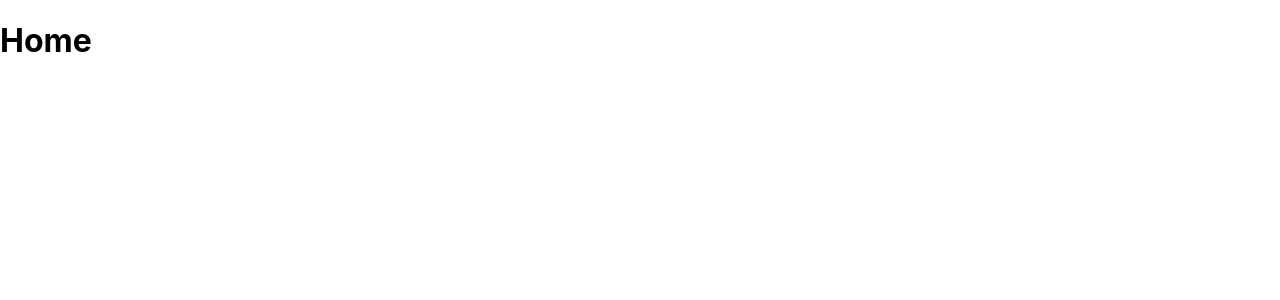
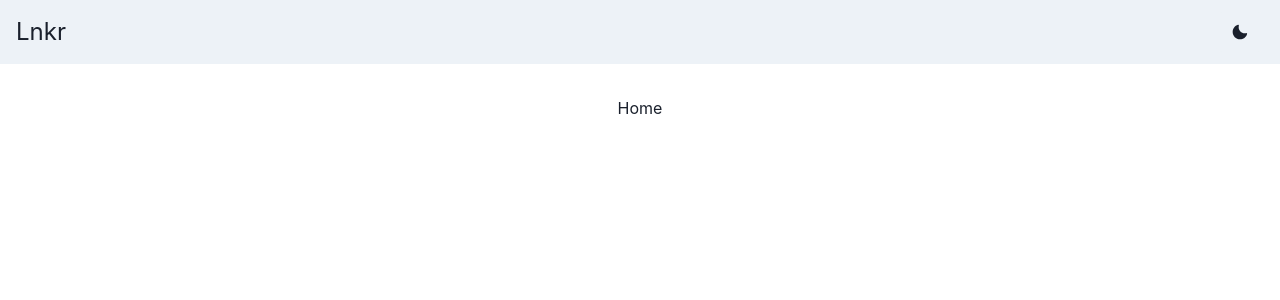
Before and after one commit to vafomin/lnkr, a React (Vite) app in the folder frontend/: page / in a window 1280 px wide. Shown: the top 300 px of the page. Built offline with nearby package versions, Linux system fonts and the light colour scheme.

Commit message:
frontend: feat: add header

```diff
--- a/frontend/package.json
+++ b/frontend/package.json
@@ -8,6 +8,11 @@
     "preview": "vite preview"
   },
   "dependencies": {
+    "@chakra-ui/icons": "^1.1.7",
+    "@chakra-ui/react": "^1.8.8",
+    "@emotion/react": "^11",
+    "@emotion/styled": "^11",
+    "framer-motion": "^6",
     "react": "^18.0.0",
     "react-dom": "^18.0.0",
     "react-router-dom": "6"
--- a/frontend/src/App.tsx
+++ b/frontend/src/App.tsx
@@ -1,13 +1,19 @@
 import { Routes, Route } from "react-router-dom";
+import { Box } from "@chakra-ui/react";
+import Header from "./components/Header";
+
 import Home from "./pages/Home";
 import NotFound from "./pages/NotFound";
 
 const App: React.FC = () => {
   return (
-    <Routes>
-      <Route path="/" element={<Home />} />
-      <Route path="*" element={<NotFound />} />
-    </Routes>
+    <Box>
+      <Header />
+      <Routes>
+        <Route path="/" element={<Home />} />
+        <Route path="*" element={<NotFound />} />
+      </Routes>
+    </Box>
   );
 };
 
--- /dev/null
+++ b/frontend/src/components/Header.tsx
@@ -0,0 +1,34 @@
+import {
+  Box,
+  Flex,
+  Button,
+  Text,
+  useColorModeValue,
+  Stack,
+  useColorMode,
+} from "@chakra-ui/react";
+import { MoonIcon, SunIcon } from "@chakra-ui/icons";
+
+const Header: React.FC = () => {
+  const { colorMode, toggleColorMode } = useColorMode();
+
+  return (
+    <Box bg={useColorModeValue("gray.100", "gray.900")} px={4}>
+      <Flex h={16} alignItems="center" justifyContent="space-between">
+        <Box>
+          <Text fontSize="2xl">Lnkr</Text>
+        </Box>
+
+        <Flex alignItems="center">
+          <Stack direction="row" spacing={7}>
+            <Button onClick={toggleColorMode}>
+              {colorMode === "light" ? <MoonIcon /> : <SunIcon />}
+            </Button>
+          </Stack>
+        </Flex>
+      </Flex>
+    </Box>
+  );
+};
+
+export default Header;
--- a/frontend/src/main.tsx
+++ b/frontend/src/main.tsx
@@ -1,13 +1,16 @@
 import React from "react";
 import ReactDOM from "react-dom/client";
 import { BrowserRouter } from "react-router-dom";
+import { ChakraProvider } from "@chakra-ui/react";
 import App from "./App";
 import "./index.css";
 
 ReactDOM.createRoot(document.getElementById("root")!).render(
   <React.StrictMode>
-    <BrowserRouter>
-      <App />
-    </BrowserRouter>
+    <ChakraProvider>
+      <BrowserRouter>
+        <App />
+      </BrowserRouter>
+    </ChakraProvider>
   </React.StrictMode>
 );
--- a/frontend/src/pages/Home.tsx
+++ b/frontend/src/pages/Home.tsx
@@ -1,5 +1,13 @@
+import { Container, Center } from "@chakra-ui/react";
+
 const Home: React.FC = () => {
-  return <h1>Home</h1>;
+  return (
+    <Container>
+      <Center pt={8}>
+        <h1>Home</h1>
+      </Center>
+    </Container>
+  );
 };
 
 export default Home;
```
Also changed, not shown: 1 other file (tests, documents, lock files or other folders).
